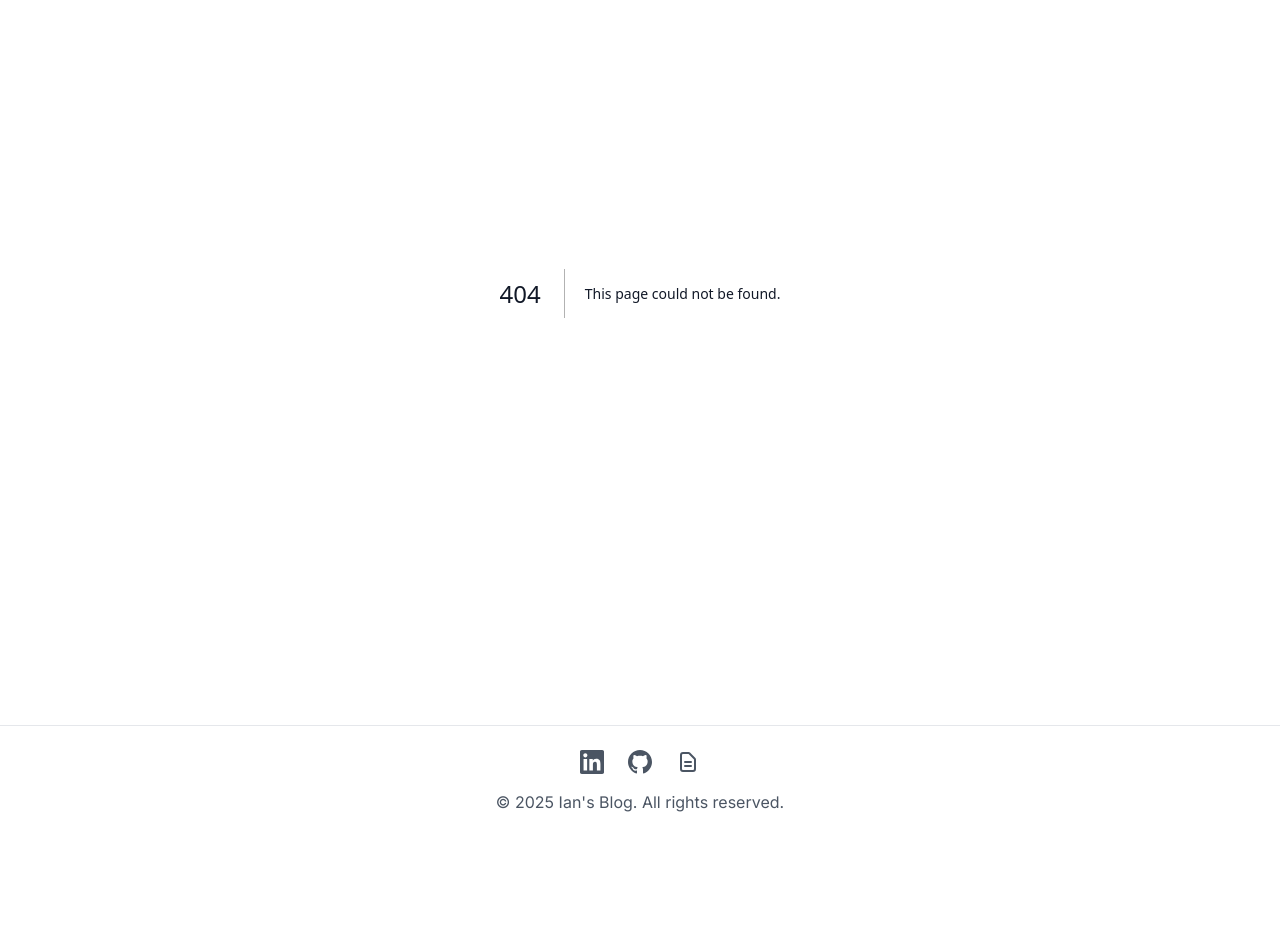
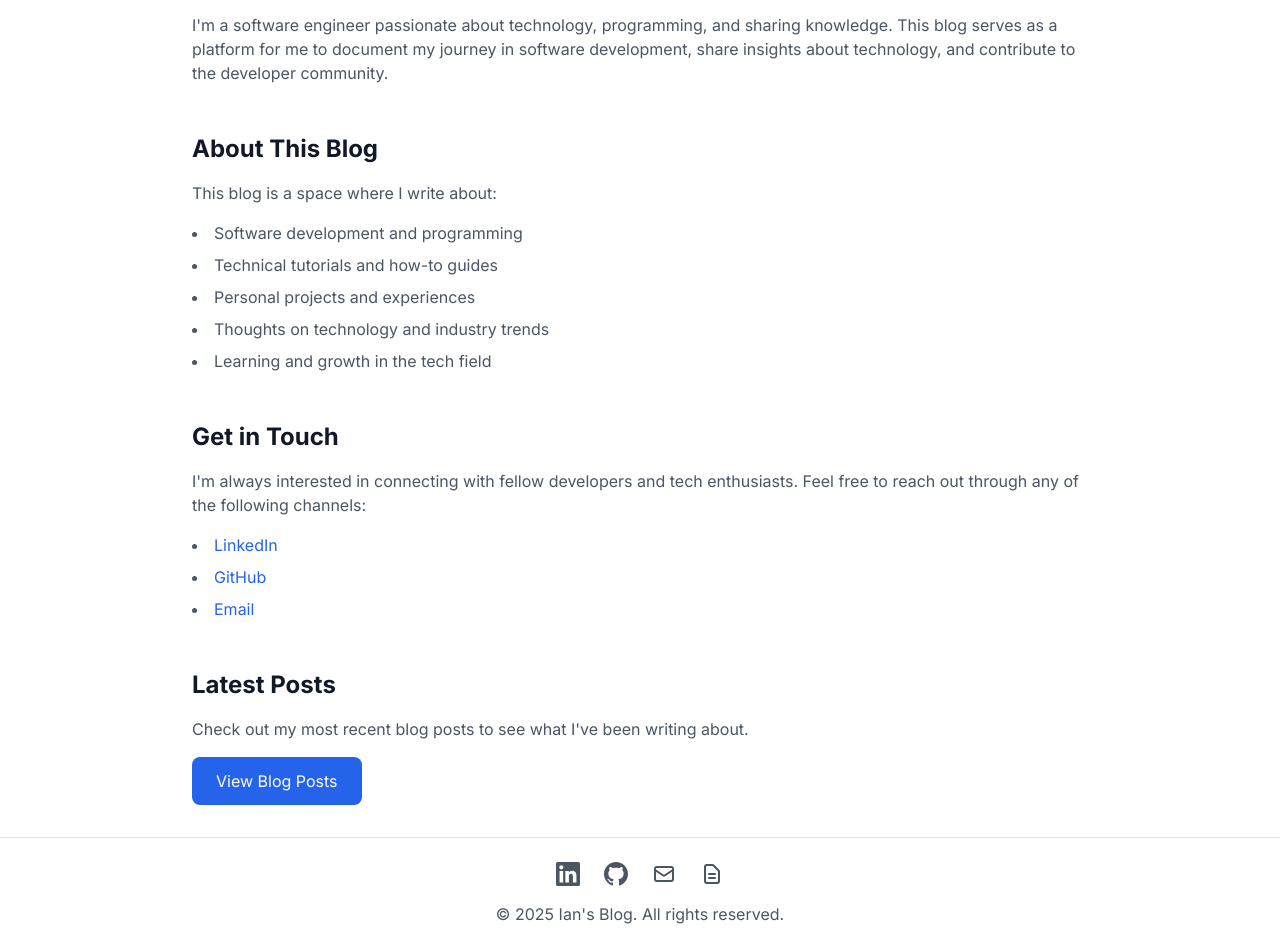
Before and after one commit to miller-ian/ian-writing, a Next.js app: page /about in a window 1280 px wide. Before the commit this address had no page. Shown: the part 220-1170 px from the top of the page. Before the commit the page ends 1058 px from the top, so only its background shows below. Built offline with nearby package versions, Linux system fonts and the light colour scheme.

Commit message:
Add About page with personal introduction and blog purpose

```diff
--- /dev/null
+++ b/app/about/page.tsx
@@ -0,0 +1,86 @@
+import Link from 'next/link'
+
+export const dynamic = 'force-static'
+export const revalidate = false
+
+export default function AboutPage() {
+  return (
+    <div className="max-w-4xl mx-auto">
+      <h1 className="text-4xl font-bold mb-8">About Me</h1>
+
+      <section className="mb-12">
+        <h2 className="text-2xl font-bold mb-4">Hi, I'm Ian Miller</h2>
+        <p className="text-gray-600 dark:text-gray-400 mb-4">
+          I'm a software engineer passionate about technology, programming, and sharing knowledge.
+          This blog serves as a platform for me to document my journey in software development,
+          share insights about technology, and contribute to the developer community.
+        </p>
+      </section>
+
+      <section className="mb-12">
+        <h2 className="text-2xl font-bold mb-4">About This Blog</h2>
+        <p className="text-gray-600 dark:text-gray-400 mb-4">
+          This blog is a space where I write about:
+        </p>
+        <ul className="list-disc list-inside text-gray-600 dark:text-gray-400 space-y-2 mb-4">
+          <li>Software development and programming</li>
+          <li>Technical tutorials and how-to guides</li>
+          <li>Personal projects and experiences</li>
+          <li>Thoughts on technology and industry trends</li>
+          <li>Learning and growth in the tech field</li>
+        </ul>
+      </section>
+
+      <section className="mb-12">
+        <h2 className="text-2xl font-bold mb-4">Get in Touch</h2>
+        <p className="text-gray-600 dark:text-gray-400 mb-4">
+          I'm always interested in connecting with fellow developers and tech enthusiasts.
+          Feel free to reach out through any of the following channels:
+        </p>
+        <ul className="list-disc list-inside text-gray-600 dark:text-gray-400 space-y-2">
+          <li>
+            <a
+              href="https://www.linkedin.com/in/ian-miller-48812b14a/"
+              target="_blank"
+              rel="noopener noreferrer"
+              className="text-blue-600 hover:text-blue-800 dark:text-blue-400 dark:hover:text-blue-300"
+            >
+              LinkedIn
+            </a>
+          </li>
+          <li>
+            <a
+              href="https://github.com/miller-ian"
+              target="_blank"
+              rel="noopener noreferrer"
+              className="text-blue-600 hover:text-blue-800 dark:text-blue-400 dark:hover:text-blue-300"
+            >
+              GitHub
+            </a>
+          </li>
+          <li>
+            <a
+              href="mailto:imiller7255@gmail.com"
+              className="text-blue-600 hover:text-blue-800 dark:text-blue-400 dark:hover:text-blue-300"
+            >
+              Email
+            </a>
+          </li>
+        </ul>
+      </section>
+
+      <section>
+        <h2 className="text-2xl font-bold mb-4">Latest Posts</h2>
+        <p className="text-gray-600 dark:text-gray-400 mb-4">
+          Check out my most recent blog posts to see what I've been writing about.
+        </p>
+        <Link
+          href="/blog"
+          className="inline-block bg-blue-600 text-white px-6 py-3 rounded-lg hover:bg-blue-700 transition-colors"
+        >
+          View Blog Posts
+        </Link>
+      </section>
+    </div>
+  )
+}
--- a/app/layout.tsx
+++ b/app/layout.tsx
@@ -25,9 +25,8 @@ export default function RootLayout({
           <header className="border-b border-gray-200 dark:border-gray-700">
             <div className="container mx-auto px-4 py-6">
               <nav className="flex justify-between items-center">
-                <a href="/" className="text-2xl font-bold">Ian's Blog</a>
+                <div className="text-2xl font-bold">Ian's Blog</div>
                 <div className="space-x-4">
-                  <a href="/blog" className="hover:text-blue-600 dark:hover:text-blue-400">Blog</a>
                   <a href="/about" className="hover:text-blue-600 dark:hover:text-blue-400">About</a>
                 </div>
               </nav>
@@ -63,6 +62,15 @@ export default function RootLayout({
                     </svg>
                   </a>
                   <a
+                    href="mailto:imiller7255@gmail.com"
+                    className="text-gray-600 hover:text-blue-600 dark:text-gray-400 dark:hover:text-blue-400"
+                    aria-label="Email"
+                  >
+                    <svg className="h-6 w-6" fill="none" stroke="currentColor" viewBox="0 0 24 24">
+                      <path strokeLinecap="round" strokeLinejoin="round" strokeWidth={2} d="M3 8l7.89 5.26a2 2 0 002.22 0L21 8M5 19h14a2 2 0 002-2V7a2 2 0 00-2-2H5a2 2 0 00-2 2v10a2 2 0 002 2z" />
+                    </svg>
+                  </a>
+                  <a
                     href="/resume.pdf"
                     target="_blank"
                     rel="noopener noreferrer"
--- a/app/page.tsx
+++ b/app/page.tsx
@@ -1,39 +1,5 @@
-import Link from 'next/link'
-
-export const dynamic = 'force-static'
-export const revalidate = false
+import { redirect } from 'next/navigation'
 
 export default function Home() {
-  return (
-    <div className="max-w-4xl mx-auto">
-      <section className="text-center py-20">
-        <h1 className="text-4xl font-bold mb-4">Welcome to My Blog</h1>
-        <p className="text-xl text-gray-600 dark:text-gray-400 mb-8">
-          Thoughts, stories, and ideas.
-        </p>
-        <Link
-          href="/blog"
-          className="inline-block bg-blue-600 text-white px-6 py-3 rounded-lg hover:bg-blue-700 transition-colors"
-        >
-          Read Blog Posts
-        </Link>
-      </section>
-
-      <section className="grid grid-cols-1 md:grid-cols-2 gap-8 py-12">
-        <div className="bg-gray-50 dark:bg-gray-800 p-6 rounded-lg">
-          <h2 className="text-2xl font-bold mb-4">Latest Posts</h2>
-          <p className="text-gray-600 dark:text-gray-400">
-            Check out my most recent blog posts and articles.
-          </p>
-        </div>
-
-        <div className="bg-gray-50 dark:bg-gray-800 p-6 rounded-lg">
-          <h2 className="text-2xl font-bold mb-4">About Me</h2>
-          <p className="text-gray-600 dark:text-gray-400">
-            Learn more about who I am and what I write about.
-          </p>
-        </div>
-      </section>
-    </div>
-  )
+  redirect('/blog')
 }
```
